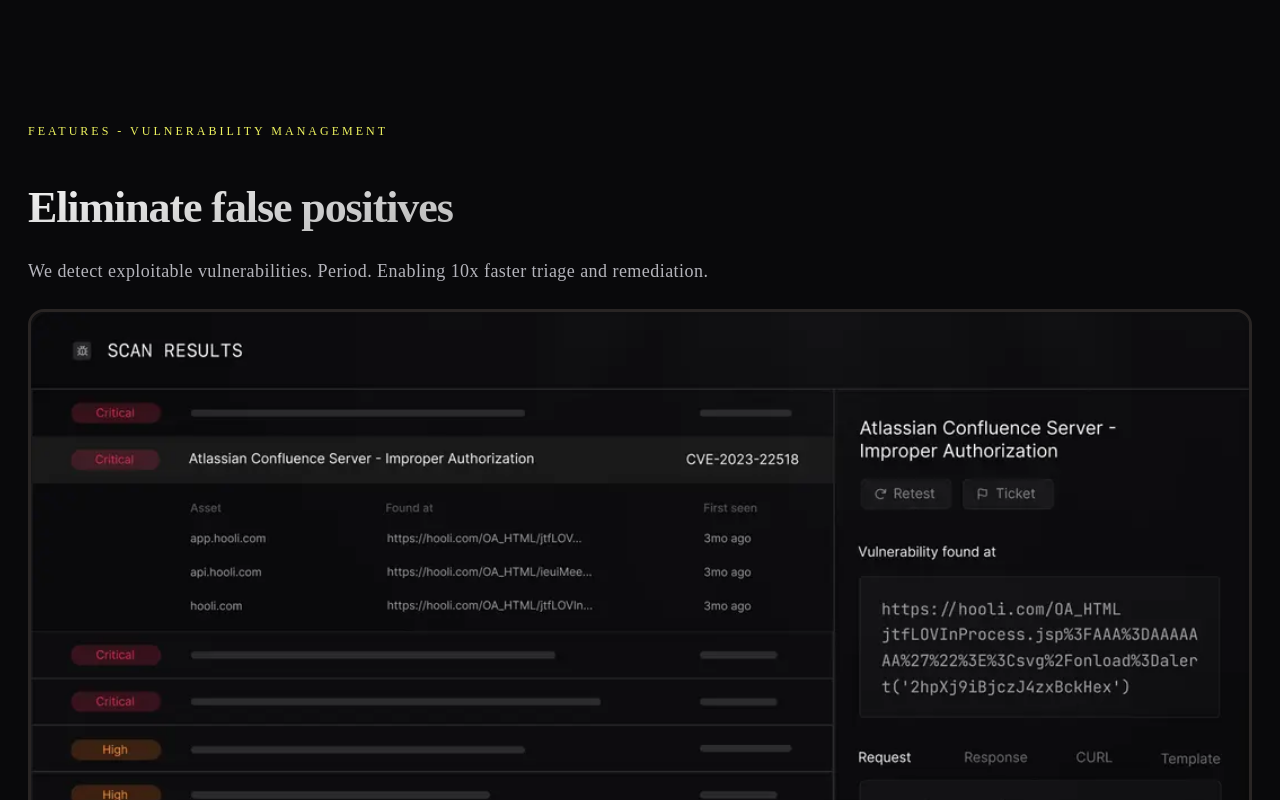
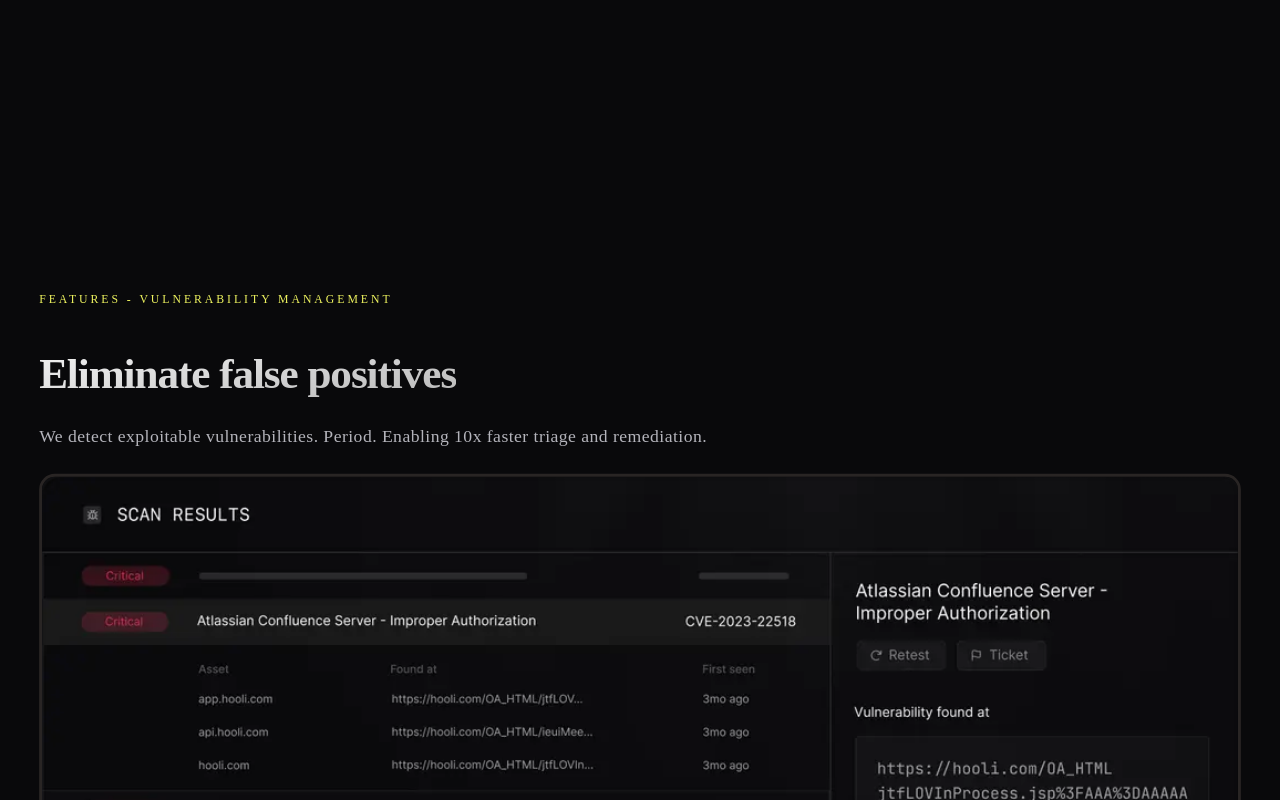
Before and after one commit to Akhlaqy19/Project-Discovery-template, a React (Vite) app: page / in a window 1280 px wide. Shown: the part 820-1620 px from the top of the page. Built offline with nearby package versions, Linux system fonts and the light colour scheme.

Commit message:
fix some bugs

```diff
--- a/package.json
+++ b/package.json
@@ -16,6 +16,7 @@
     "react": "^19.0.0",
     "react-dom": "^19.0.0",
     "react-icon": "^1.0.0",
+    "react-icons": "^5.5.0",
     "react-router-dom": "^7.2.0",
     "swiper": "^11.2.4",
     "tailwindcss": "^4.0.9",
--- a/src/assets/components/FeatureCard.jsx
+++ b/src/assets/components/FeatureCard.jsx
@@ -1,11 +1,25 @@
-import React from "react";
-import { motion } from "framer-motion";
+import React, { useRef } from "react";
+import { motion, useScroll, useTransform } from "framer-motion";
 
 
-function FeatureCard({ subTitle, title, description, img }) {
+function FeatureCard({ i, subTitle, title, description, img }) {
+
+  const container = useRef(null);
+  const { scrollYProgress } = useScroll({
+    target: container,
+    offset: ["start start", "end center"]
+  })
+
+  const scale = useTransform(scrollYProgress, [1, 0], [1, 0.4]);
+
   return (
     <>
-      <section className="px-7 mx-auto w-full">
+    {/* `${i * 500}px` */}
+      <section ref={container} className="px-7 mx-auto w-full">
+        <motion.div style={{top: -(scrollYProgress * 20)}} className="relative">
+
+          <motion.div style={{ opacity: scrollYProgress + 0.3 , scale }} className="">
+
             <div
               className="">
               <div className="flex flex-col gap-4 mx-auto w-full text-left items-start">
@@ -30,6 +44,9 @@
                 <img src={img} alt="" className="block w-full card_feature-img" />
               </div>
             </div>
+          </motion.div>
+        </motion.div>
+
       </section>
     </>
   );
--- a/src/assets/components/Features.jsx
+++ b/src/assets/components/Features.jsx
@@ -1,33 +1,9 @@
 import React, {useEffect, useState, useRef} from "react";
 import FeatureCard from "./FeatureCard";
 import featureInfos from "../datas";
-import {motion} from "framer-motion";
+// import {motion, useScroll, useTransform} from "framer-motion";
 
 function Features() {
-  // نگهداری وضعیت فعال بودن افکت برای هر div فرزند
-  // const [activeStates, setActiveStates] = useState([false, false, false]);
-  // const child1Ref = useRef(null);
-  // const child2Ref = useRef(null);
-  // const child3Ref = useRef(null);
-
-const cardVariants = {
-    hidden: {
-    y: 30,
-    opacity: 0,
-  },
-    visible: {
-      y: 0,
-      opacity: 1,
-      transition: {
-        duration: 0.5,
-        staggerChildren: 0.1,
-        type: "spring",
-        damping: 60,
-        mass: 1,
-        stiffness: 400,
-      },
-    },
-  };
 
   useEffect(() => {
 
@@ -35,24 +11,23 @@
 
 
   return (
-    <motion.section className="relative mx-auto mt-75 max-w-7xl">
+    <section className="relative top-40 mx-auto mt-75 max-w-7xl w-screen">
       {
-        featureInfos.map((featureData) => (
+        featureInfos.map((featureData, index) => (
 
-            <motion.div
-              className="child sticky top-40 mt-6 mx-auto "
+            <div
+
+              // style={{scale}}
+              className="child sticky top-0 mt-6 mx-auto h-screen"
               key={featureData.id}
-              // initial="hidden"
-              // variants={cardVariants}
-              // viewport={{ once: true }}
-              // whileInView="visible"
+              // i={index}
             >
-              <FeatureCard {...featureData}></FeatureCard>
-            </motion.div>
+              <FeatureCard i={index} {...featureData}></FeatureCard>
+            </div>
           )
         )
       }
-    </motion.section>
+    </section>
   )
 };
 
--- a/src/assets/components/ScanVulnerabilities.jsx
+++ b/src/assets/components/ScanVulnerabilities.jsx
@@ -20,13 +20,7 @@
             <div className=""></div>
             <div className=""></div>
           </div>
-          <div className="">
-            <div className=""></div>
-            <div className=""></div>
-            <div className=""></div>
-            <div className=""></div>
-            <div className=""></div>
-          </div>
+
         </div>
       </section>
     </>
```
Also changed, not shown: 1 other file (tests, documents, lock files or other folders). Lines whose indentation alone changed are shown as unchanged.
